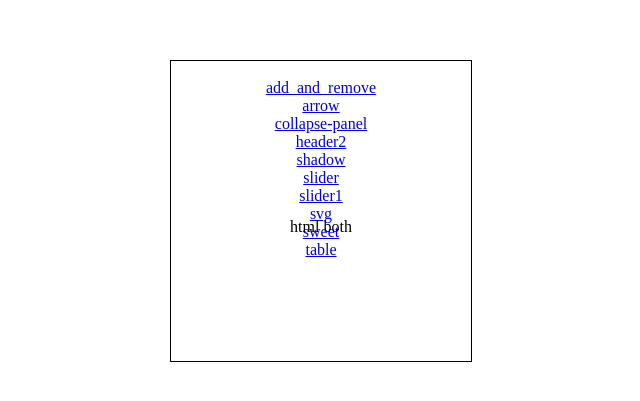
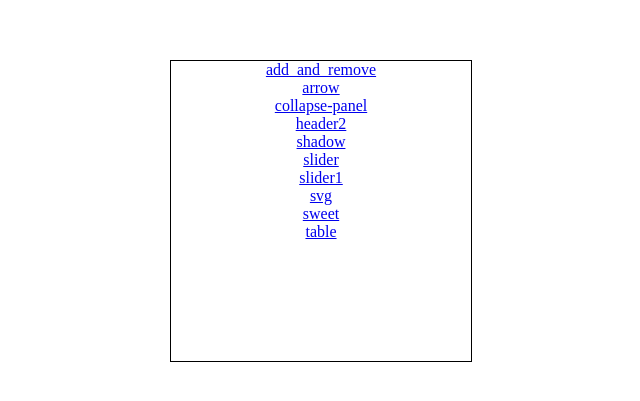
Before and after one commit to Aditityagi27/cv, a plain HTML site: page index.html in a window 1280 px wide. Shown: the part 189-590 px from the top of the page, without its empty margins (319-959 px from the left). Drawn offline with nearby package versions, Linux system fonts and the light colour scheme.

Commit message:
Update index.html

```diff
--- a/index.html
+++ b/index.html
@@ -39,8 +39,6 @@ function checkPosition()
 </head>
 <body>
 <div class="border">
-<p>html both</p><br/>
-
 	<a href="add_and_remove.html" > add_and_remove </a><br/>
 	<a href="arrow.html" > arrow </a><br/>
 	<a href="collapse-panel.html" > collapse-panel </a><br/>
```
